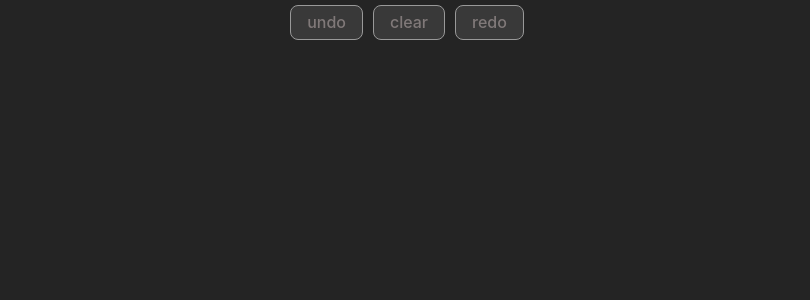
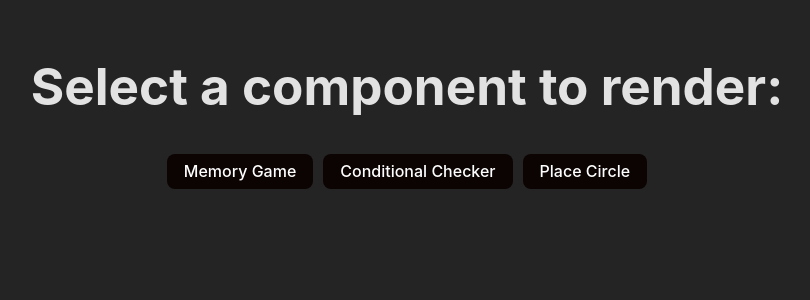
Before and after one commit to naekit/various-react-bits, a React (Vite) app: page / in a window 1280 px wide. Shown: the top 300 px of the page, without its empty margins (233-1043 px from the left). Built offline with nearby package versions, Linux system fonts and the light colour scheme.

Commit message:
added new component option to home page, also changed styling around

```diff
--- a/src/App.css
+++ b/src/App.css
@@ -76,6 +76,7 @@
 .exittitle {
 	display: flex;
 	align-items: center;
+	place-content: center;
 	gap: 1rem;
 }
 .op {
@@ -86,6 +87,7 @@
 	height: 100vh;
 	min-width: 100vw;
 	overflow: hidden;
+	border-top: 1px solid white;
 }
 .point {
 	position: absolute;
--- a/src/App.tsx
+++ b/src/App.tsx
@@ -4,7 +4,7 @@ import Memory from "./components/Memory"
 import Conditionals from "./components/Condtionals"
 import PlaceCircle from "./components/PlaceCircle"
 
-type ComponentName = "Memory" | "Conditionals" | null
+type ComponentName = "Memory" | "Conditionals" | "PlaceCircle" | null
 
 function App(): JSX.Element {
 	const [selectedComponent, setSelectedComponent] =
@@ -20,7 +20,7 @@ function App(): JSX.Element {
 
 	return (
 		<div className="app">
-			{/* {selectedComponent === null && (
+			{selectedComponent === null && (
 				<div className="logo">
 					<h1>Select a component to render:</h1>
 					<button onClick={() => handleComponentClick("Memory")}>
@@ -30,6 +30,9 @@ function App(): JSX.Element {
 						onClick={() => handleComponentClick("Conditionals")}
 					>
 						Conditional Checker
+					</button>
+					<button onClick={() => handleComponentClick("PlaceCircle")}>
+						Place Circle
 					</button>
 				</div>
 			)}
@@ -50,8 +53,16 @@ function App(): JSX.Element {
 					</div>
 					<Conditionals />
 				</div>
-			)} */}
-			<PlaceCircle />
+			)}
+			{selectedComponent === "PlaceCircle" && (
+				<div>
+					<div className="exittitle">
+						<h1>PlaceCircle Component</h1>
+						<button onClick={handleExitClick}>Exit</button>
+					</div>
+					<PlaceCircle />
+				</div>
+			)}
 		</div>
 	)
 }
--- a/src/components/PlaceCircle.tsx
+++ b/src/components/PlaceCircle.tsx
@@ -37,6 +37,7 @@ function PlaceCircle() {
 
 	return (
 		<>
+			<div>
 				<button disabled={points.length === 0} onClick={handleUndo}>
 					undo
 				</button>
@@ -49,6 +50,7 @@ function PlaceCircle() {
 				<button disabled={popped.length === 0} onClick={handleRedo}>
 					redo
 				</button>
+			</div>
 			<div className="clickcircle" onClick={handlePlaceCircle}>
 				{points.map((point) => (
 					<div
--- a/src/index.css
+++ b/src/index.css
@@ -12,7 +12,6 @@
 	-webkit-font-smoothing: antialiased;
 	-moz-osx-font-smoothing: grayscale;
 	-webkit-text-size-adjust: 100%;
-	overflow: hidden;
 }
 
 a {
@@ -25,9 +24,10 @@ a:hover {
 }
 
 body {
-	margin: 0;
+	margin: 0 auto;
 	display: flex;
 	place-items: start;
+	place-content: center;
 	min-width: 320px;
 	min-height: 100vh;
 }
```
Lines whose indentation alone changed are shown as unchanged.
